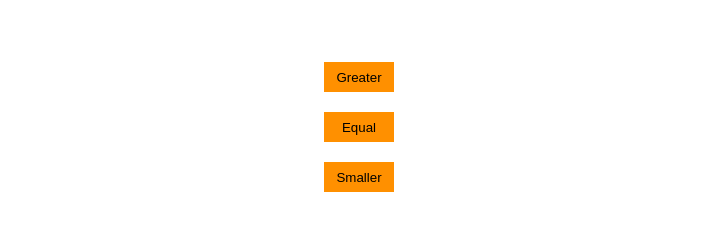
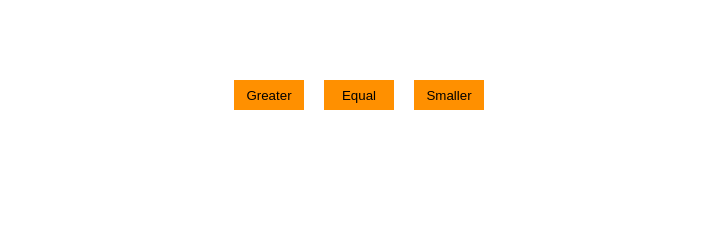
Before and after one commit to bigotes0invisibles/202309-w3ch2-matias-risco, a plain HTML site: page index.html in a window 1280 px wide. Shown: the part 451-682 px from the top of the page, without its empty margins (281-998 px from the left). Drawn offline with Linux system fonts and the light colour scheme.

Commit message:
Refactor buttons and game-answer

```diff
--- a/index.html
+++ b/index.html
@@ -30,8 +30,10 @@
         <img class="image-card" src="/images/gato_triste.webp" width="200" height="200">
       </div>
     </div>
+    <div class="answer-container">
+      <span class="game-answer"></span>
+    </div>
     <div class="button-container">
-      <span class="game-answer"></span>
       <button id="greater" class="button-card">Greater</button>
       <button id="equal" class="button-card">Equal</button>
       <button id="smaller" class="button-card">Smaller</button>
--- a/styles/style.css
+++ b/styles/style.css
@@ -77,19 +77,23 @@ button {
   border-radius: 25px;
 }
 
-.button-container {
-  display: flex;
-  flex-direction: column;
+.answer-container {
+  text-align: center;
   place-items: center;
-  gap: 20px;
+  padding: 10px;
+  height: 70px;
 }
 
 .game-answer {
-  text-align: center;
   font-size: 2rem;
-  height: 2rem;
   width: 15rem;
   padding: 0.5rem;
+}
+
+.button-container {
+  display: flex;
+  justify-content: center;
+  gap: 20px;
 }
 
 .button-card {
```
